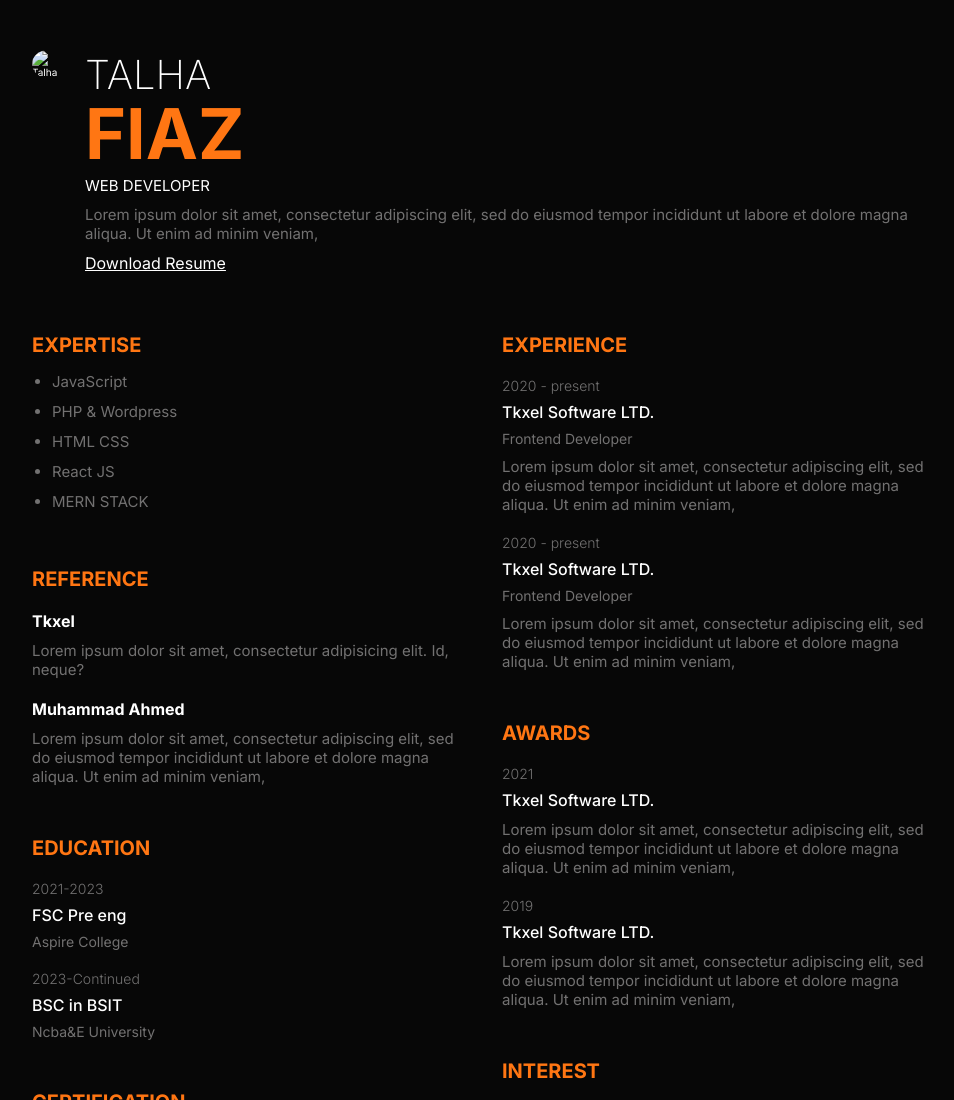
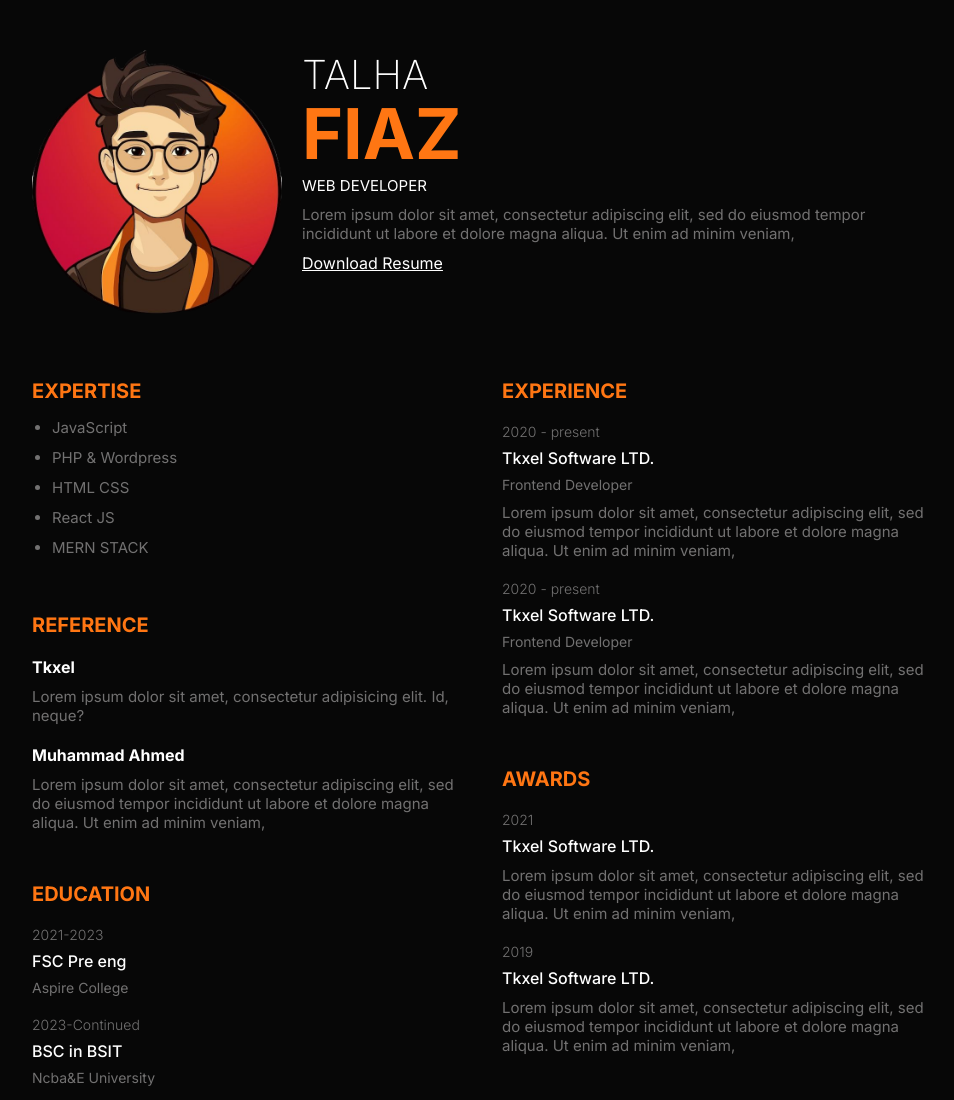
Before and after one commit to Talhaa50/Resume-Cv, a plain HTML site: page index.html in a window 1280 px wide. Shown: the top 1100 px of the page, without its empty margins (158-1112 px from the left). Drawn offline with nearby package versions, Linux system fonts and the light colour scheme.

Commit message:
index.html

```diff
--- a/index.html
+++ b/index.html
@@ -15,7 +15,7 @@
     <div class="profile">
       <div class="profile_container">
         <div class="profile_profileImg">
-           <img src="img/ppppp.png" alt="Talha">
+           <img src="ppppp.png" alt="Talha">
         </div>
         <div>
           <h1 class="profile_name">
```
